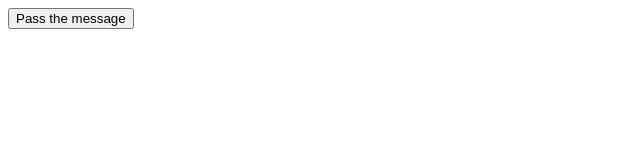
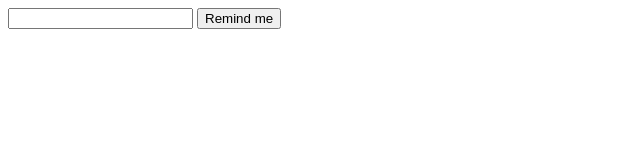
Before and after one commit to Kr-Shanu/Learing-Extensions, a browser extension: page learn_msg_passing/index.html in a window 1280 px wide. Shown: the whole page, without its empty margins (0-640 px from the left). Drawn offline with Linux system fonts and the light colour scheme.

Commit message:
Updating some codes

```diff
--- a/learn_msg_passing/index.html
+++ b/learn_msg_passing/index.html
@@ -7,7 +7,8 @@
     <title>Learn Message Passing</title>
 </head>
 <body>
-    <button type="submit" id="pass">Pass the message</button>
+    <input type="number" name="num" id="numInput">
+    <button type="submit" id="pass">Remind me</button>
     <script src="index.js"></script>
 </body>
 </html>
```
